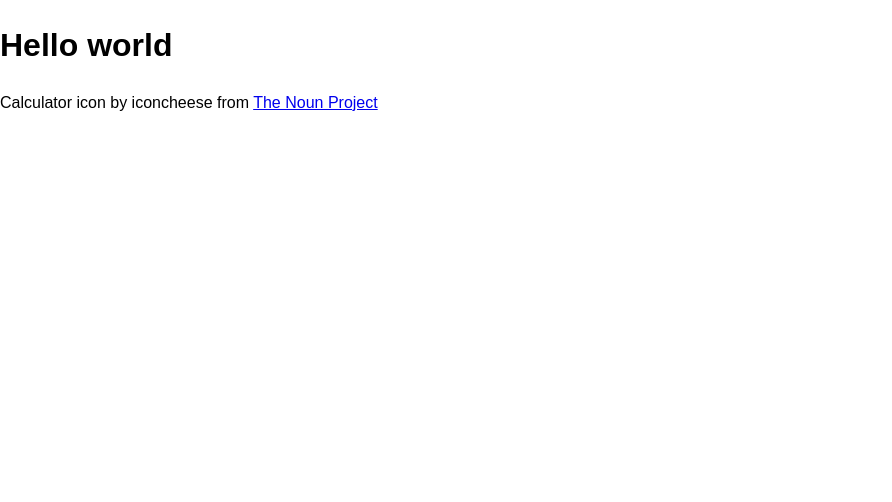
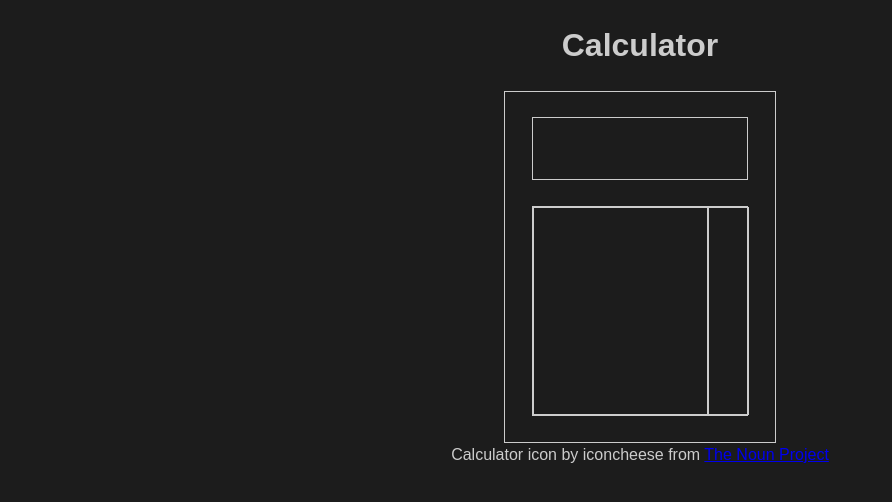
Before and after one commit to es-rene99/calculator, a website: page index.html in a window 1280 px wide. Shown: the whole page, without its empty margins (0-892 px from the left). Drawn offline with Linux system fonts and the light colour scheme.

Commit message:
feat: added calculator base template and dark mode

```diff
--- a/index.html
+++ b/index.html
@@ -14,9 +14,18 @@
     />
   </head>
   <body>
-    <header>
-      <h1>Hello world</h1>
+    <header class="header">
+      <h1>Calculator</h1>
     </header>
+    <main class="main">
+      <div class="calculator calculator--border">
+        <div class="calculator__screen calculator--border"></div>
+        <div class="calculator__keys-area calculator--border">
+          <div class="calculator__number-keys calculator--border"></div>
+          <div class="calculator__operator-keys calculator--border"></div>
+        </div>
+      </div>
+    </main>
     <footer class="footer">
       Calculator icon by iconcheese from
       <a href="https://thenounproject.com/icon.cheese/">The Noun Project</a>
--- a/src/css/style.css
+++ b/src/css/style.css
@@ -1,6 +1,52 @@
+:root {
+  --main-border-color: #ccc;
+  --background-color: #1c1c1c;
+  --text-color: #ccc;
+}
+
 html,
 body {
+  background-color: var(--background-color);
+  color: var(--text-color);
   margin: 0;
   padding: 0;
   font-family: Arial, sans-serif;
 }
+
+.header,
+.footer {
+  text-align: center;
+}
+
+.calculator {
+  margin: 0 auto;
+  max-width: 17rem;
+  height: 22rem;
+}
+
+.calculator--border {
+  border: 1px solid var(--main-border-color);
+}
+
+.calculator__screen {
+  max-width: 80%;
+  height: 18%;
+  margin: 1.6rem auto;
+}
+
+.calculator__keys-area {
+  max-width: 80%;
+  height: 60%;
+  margin: 1.6rem auto;
+  display: grid;
+  grid-template-columns: 82% 19%;
+}
+
+.calculator__number-keys {
+}
+
+.calculator__operator-keys {
+}
+
+.footer {
+}
```
Also changed, not shown: README.md.
